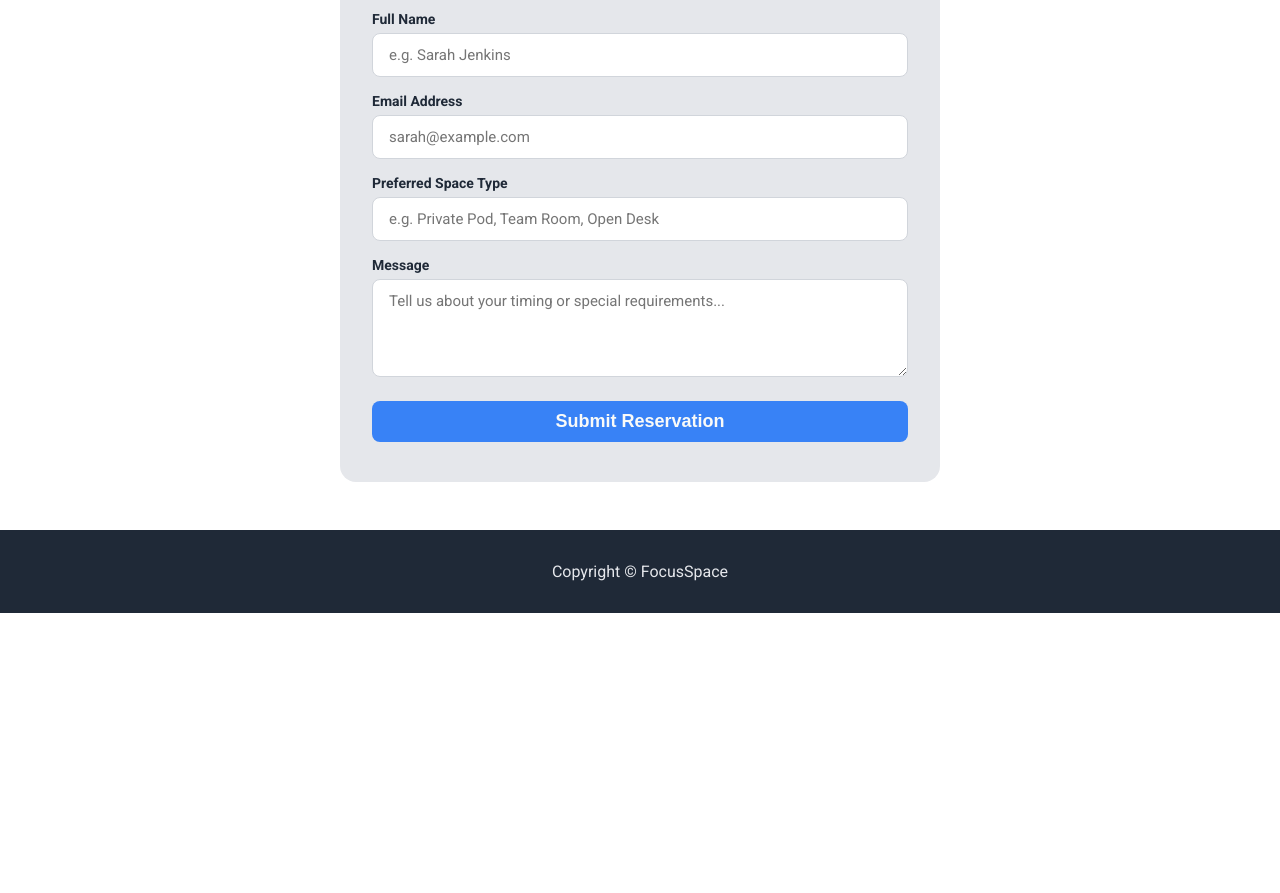
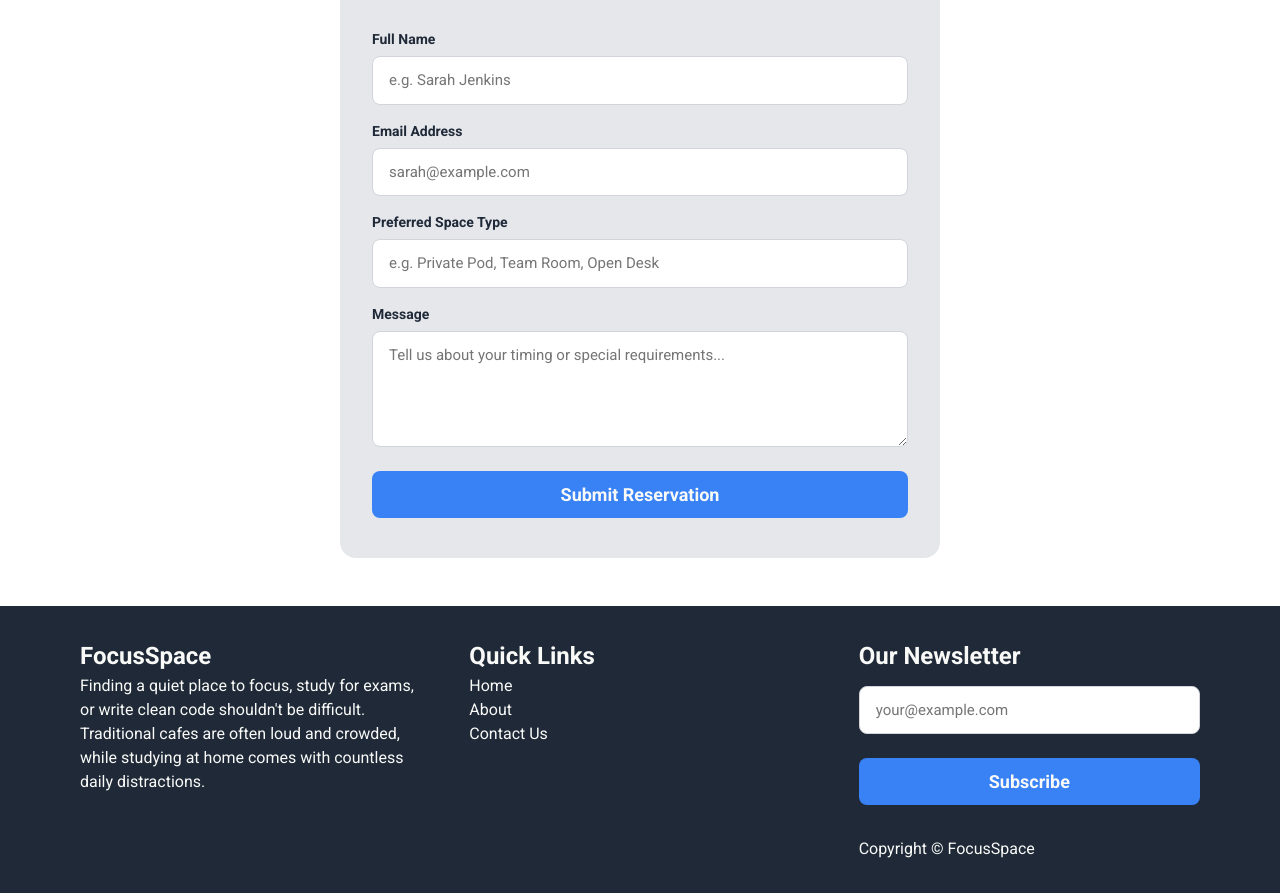
Before and after one commit to Basmah-Almutairi/focusspace, a plain HTML site: page contact.html in a window 1280 px wide. Shown: the part 291-1184 px from the top of the page. Before the commit the page ends 904 px from the top, so only its background shows below. Drawn offline with Linux system fonts and the light colour scheme.

Commit message:
updated footer html and css

```diff
--- a/contact.html
+++ b/contact.html
@@ -1,10 +1,10 @@
 <!DOCTYPE html>
 <html lang="en">
   <head>
-    <meta charset="UTF-8">
-    <meta name="viewport" content="width=device-width, initial-scale=1.0">
+    <meta charset="UTF-8" />
+    <meta name="viewport" content="width=device-width, initial-scale=1.0" />
     <title>FocusSpace - Contact Us</title>
-    <link rel="stylesheet" href="main.css">
+    <link rel="stylesheet" href="main.css" />
   </head>
   <body>
     <header>
@@ -13,12 +13,17 @@
 
         <label for="nav-toggle" class="nav-toggle">
           <figure>
-                  <img src="img/list.svg" width="32" height="32" alt="Toggle navigation menu">
+            <img
+              src="img/list.svg"
+              width="32"
+              height="32"
+              alt="Toggle navigation menu"
+            />
           </figure>
         </label>
       </div>
 
-        <input type="checkbox" id="nav-toggle" class="nav-toggle-checkbox">
+      <input type="checkbox" id="nav-toggle" class="nav-toggle-checkbox" />
 
       <nav>
         <ul>
@@ -33,37 +38,95 @@
       <section class="contact-section">
         <div class="contact-card">
           <h1>Reserve Your Workspace</h1>
-                <p>Have questions or want to book a dedicated desk? Leave your information below and our team will get in touch immediately.</p>
+          <p>
+            Have questions or want to book a dedicated desk? Leave your
+            information below and our team will get in touch immediately.
+          </p>
 
           <form class="contact-form" action="#" method="post">
             <div class="form-group">
               <label for="full-name">Full Name</label>
-                        <input id="full-name" name="full-name" type="text" placeholder="e.g. Sarah Jenkins" required>
+              <input
+                id="full-name"
+                name="full-name"
+                type="text"
+                placeholder="e.g. Sarah Jenkins"
+                required
+              />
             </div>
 
             <div class="form-group">
               <label for="email">Email Address</label>
-                        <input id="email" name="email" type="email" placeholder="sarah@example.com" required>
+              <input
+                id="email"
+                name="email"
+                type="email"
+                placeholder="sarah@example.com"
+                required
+              />
             </div>
 
             <div class="form-group">
               <label for="space-type">Preferred Space Type</label>
-                        <input id="space-type" name="space-type" type="text" placeholder="e.g. Private Pod, Team Room, Open Desk">
+              <input
+                id="space-type"
+                name="space-type"
+                type="text"
+                placeholder="e.g. Private Pod, Team Room, Open Desk"
+              />
             </div>
 
             <div class="form-group">
               <label for="message">Message</label>
-                        <textarea id="message" name="message" rows="4" placeholder="Tell us about your timing or special requirements..."></textarea>
+              <textarea
+                id="message"
+                name="message"
+                rows="4"
+                placeholder="Tell us about your timing or special requirements..."
+              ></textarea>
             </div>
 
-                    <button type="submit" class="btn-primary form-btn">Submit Reservation</button>
+            <button type="submit" class="btn-primary form-btn">
+              Submit Reservation
+            </button>
           </form>
         </div>
       </section>
     </main>
 
     <footer>
-        <p>Copyright &copy;  FocusSpace</p>
+      <div class="footer-column">
+        <h2><a href="index.html">FocusSpace</a></h2>
+        <p>
+          Finding a quiet place to focus, study for exams, or write clean code
+          shouldn't be difficult. Traditional cafes are often loud and crowded,
+          while studying at home comes with countless daily distractions.
+        </p>
+      </div>
+      <div class="footer-column">
+        <h2>Quick Links</h2>
+        <div class="footer-links">
+          <a href="./index.html">Home</a>
+          <a href="./about.html">About</a>
+          <a href="./contact.html">Contact Us</a>
+        </div>
+      </div>
+      <div class="footer-column">
+        <h2>Our Newsletter</h2>
+        <form class="contact-form" action="/subscribe" method="post">
+          <div class="form-group">
+            <input
+              type="email"
+              id="newsletterEmail"
+              name="email"
+              placeholder="your@example.com"
+              required
+            />
+          </div>
+          <button type="submit" class="btn-primary form-btn">Subscribe</button>
+        </form>
+        <p>Copyright &copy; FocusSpace</p>
+      </div>
     </footer>
   </body>
 </html>
--- /dev/null
+++ b/css/footer.css
@@ -0,0 +1,48 @@
+footer {
+  background-color: var(--bg-dark);
+  padding: 2rem 1rem;
+  display: flex;
+  gap: 3rem;
+  flex-direction: column;
+}
+
+footer a {
+  text-decoration: none;
+  color: var(--text-main);
+}
+
+footer h4 {
+  padding-bottom: 8px;
+}
+
+footer form {
+  max-width: 50vw;
+}
+
+footer form + p {
+  padding-top: 2rem;
+}
+
+.footer-links {
+  display: flex;
+  flex-direction: column;
+}
+
+@media (min-width: 768px) {
+  footer {
+    flex-direction: row;
+  }
+
+  footer .footer-column {
+    flex: 1;
+  }
+}
+
+@media (min-width: 1024px) {
+  footer {
+    justify-content: center;
+  }
+  footer .footer-column {
+    max-width: calc(1024px / 3);
+  }
+}
--- /dev/null
+++ b/css/reset.css
@@ -0,0 +1,82 @@
+/* 1. Use a more-intuitive box-sizing model */
+*,
+*::before,
+*::after {
+  box-sizing: border-box;
+}
+
+/* 2. Remove default margin */
+*:not(dialog) {
+  margin: 0;
+}
+
+/* 3. Enable keyword animations */
+@media (prefers-reduced-motion: no-preference) {
+  html {
+    interpolate-size: allow-keywords;
+  }
+}
+
+body {
+  /* 4. Increase line-height */
+  line-height: 1.5;
+  /* 5. Improve text rendering */
+  -webkit-font-smoothing: antialiased;
+}
+
+/* 6. Improve media defaults */
+img,
+picture,
+video,
+canvas,
+svg {
+  display: block;
+  max-width: 100%;
+}
+
+/* 7. Inherit fonts for form controls */
+input,
+button,
+textarea,
+select {
+  font: inherit;
+}
+
+/* 8. Avoid text overflows */
+p,
+h1,
+h2,
+h3,
+h4,
+h5,
+h6 {
+  overflow-wrap: break-word;
+}
+
+/* 9. Improve line wrapping */
+p {
+  text-wrap: pretty;
+}
+h1,
+h2,
+h3,
+h4,
+h5,
+h6 {
+  text-wrap: balance;
+}
+
+/*
+  10. Create a root stacking context
+*/
+#root,
+#__next {
+  isolation: isolate;
+}
+
+/* 11. Remove default list styles */
+ul,
+ol {
+  list-style: none;
+  padding: 0;
+}
--- a/main.css
+++ b/main.css
@@ -1,4 +1,7 @@
-@import url('https://fonts.googleapis.com/css2?family=Roboto:ital,wght@0,300;0,400;0,700;0,900;1,300&display=swap');
+@import url("https://fonts.googleapis.com/css2?family=Roboto:ital,wght@0,300;0,400;0,700;0,900;1,300&display=swap");
+
+@import url("./css/reset.css");
+@import url("./css/footer.css");
 
 * {
   margin: 0;
@@ -7,15 +10,15 @@
 }
 
 :root {
-    --bg-dark: #1F2937;
-    --text-main: #F9FAF8;
-    --text-sub: #E5E7EB;
-    --color-accent: #3882F6;
-    --bg-quote: #E5E7EB;
-    --text-quote: #1F2937;
-    --text-info-header: #1F2937;
-    --color-white: #FFFFFF;
-    --font-family: 'Roboto', sans-serif;
+  --bg-dark: #1f2937;
+  --text-main: #f9faf8;
+  --text-sub: #e5e7eb;
+  --color-accent: #3882f6;
+  --bg-quote: #e5e7eb;
+  --text-quote: #1f2937;
+  --text-info-header: #1f2937;
+  --color-white: #ffffff;
+  --font-family: "Roboto", sans-serif;
 }
 
 body {
@@ -474,20 +477,6 @@ header nav ul li a[aria-current="page"] {
   margin-top: 8px;
 }
 
-footer {
-    background-color: var(--bg-dark);
-    padding: 32px 16px;
-    display: flex;
-    justify-content: center;
-    align-items: center;
-    margin-top: auto;
-}
-
-footer p {
-    font-size: 16px;
-    color: var(--text-sub);
-}
-
 @media (min-width: 768px) {
   .hero-text h1 {
     font-size: 40px;
```
Also changed, not shown: about.html (+34 -3 lines), index.html (+75 -19 lines). Lines whose indentation alone changed are shown as unchanged.
